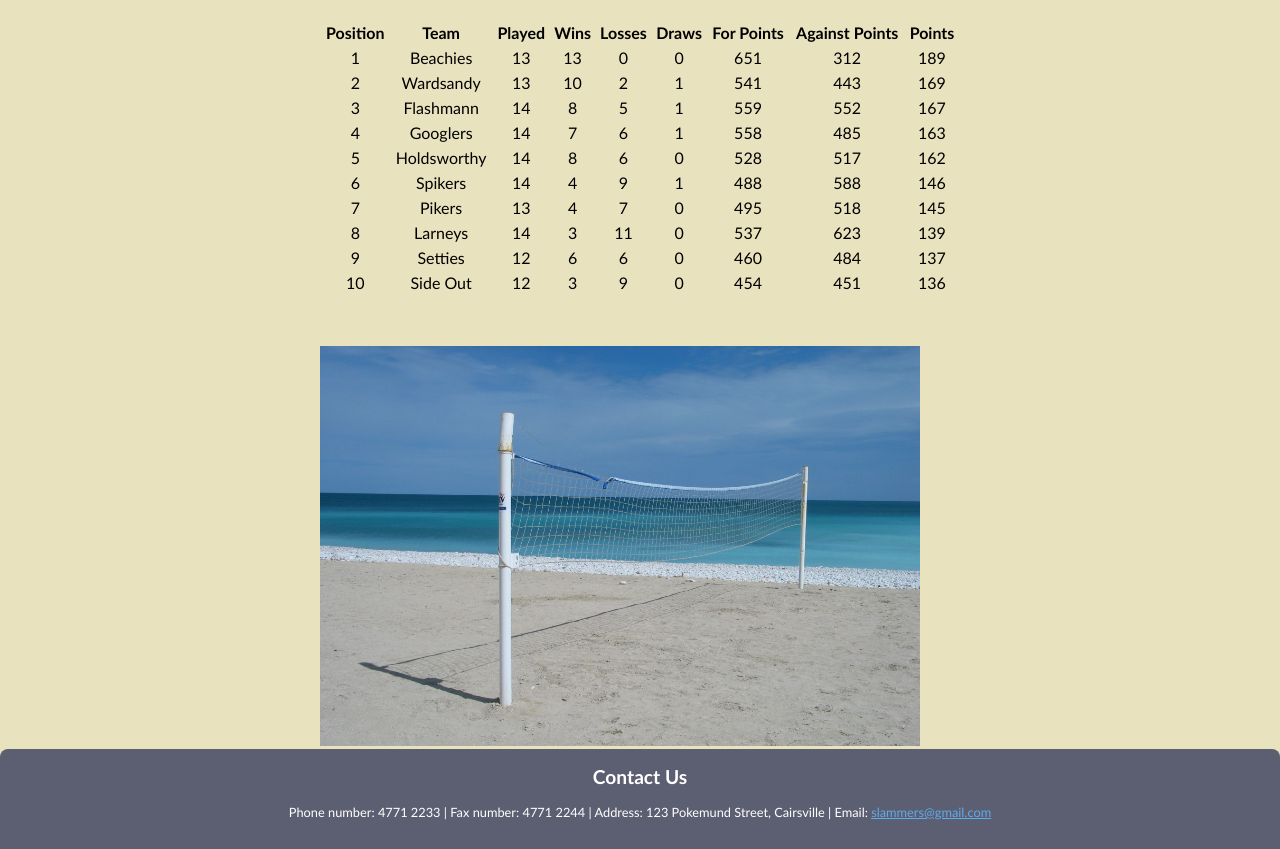
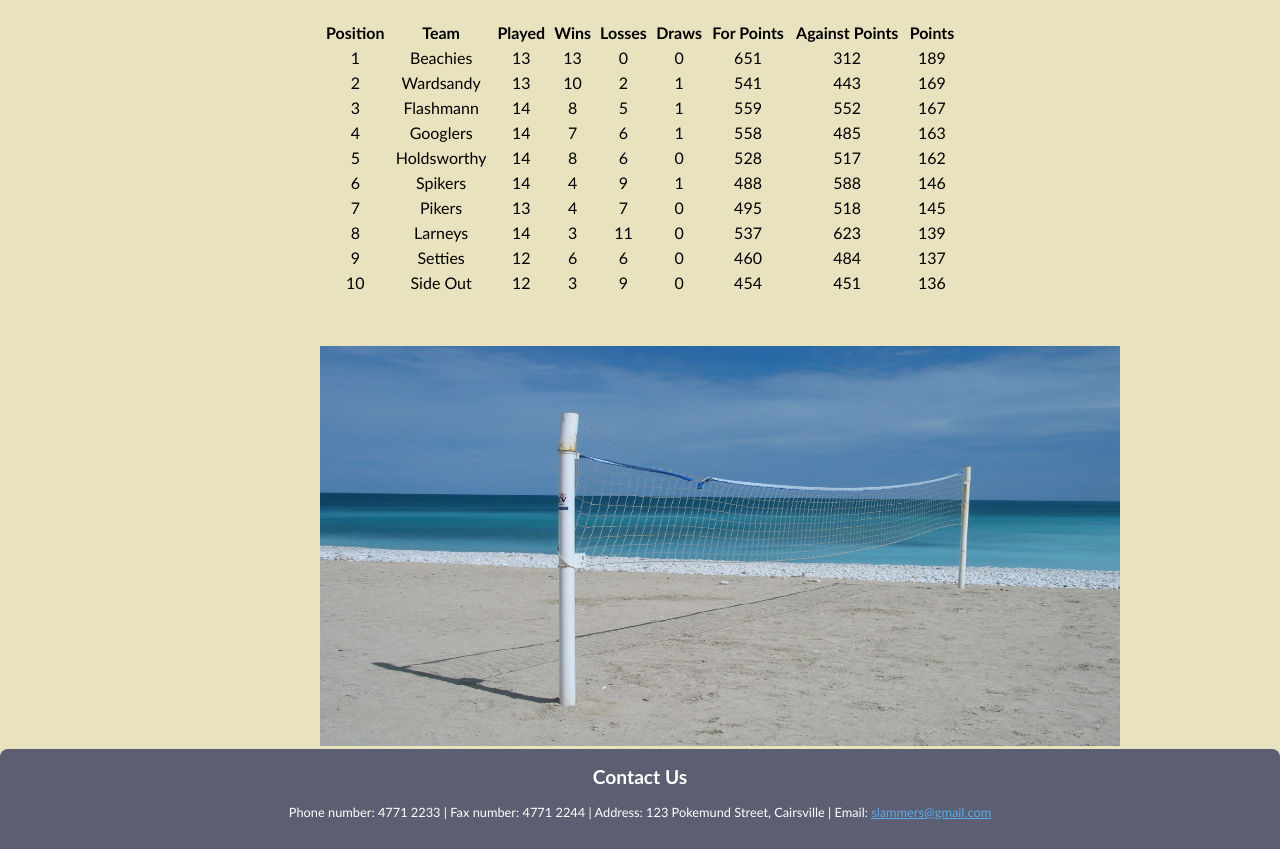
Before and after one commit to NathanTaylor2/CP1406-Web-Design-Assessment, a plain HTML site: page ladder.html in a window 1280 px wide. Shown: the part 82-931 px from the top of the page. Drawn offline with Linux system fonts and the light colour scheme.

Commit message:
Add final version of CSS

```diff
--- a/slammers.css
+++ b/slammers.css
@@ -38,10 +38,9 @@ body {
 	margin-right: 25%;
 }
 #ladder img{
-	width: 600px;
+	width: 800px;
 	height: 400px;
-	padding-top: 50px;
-}
+	padding-top: 50px;}
 #signup {
 	padding-bottom: 100px;
 	margin-left: 25%;
```
